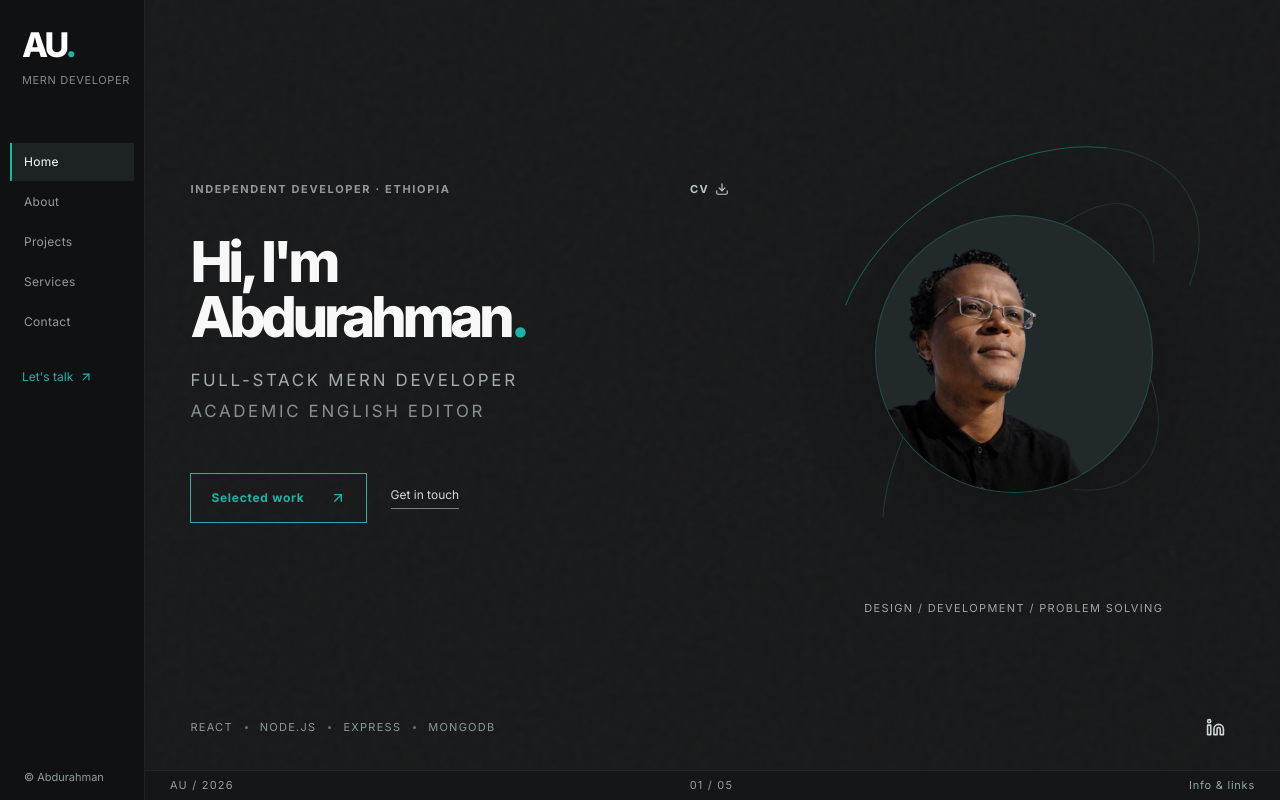
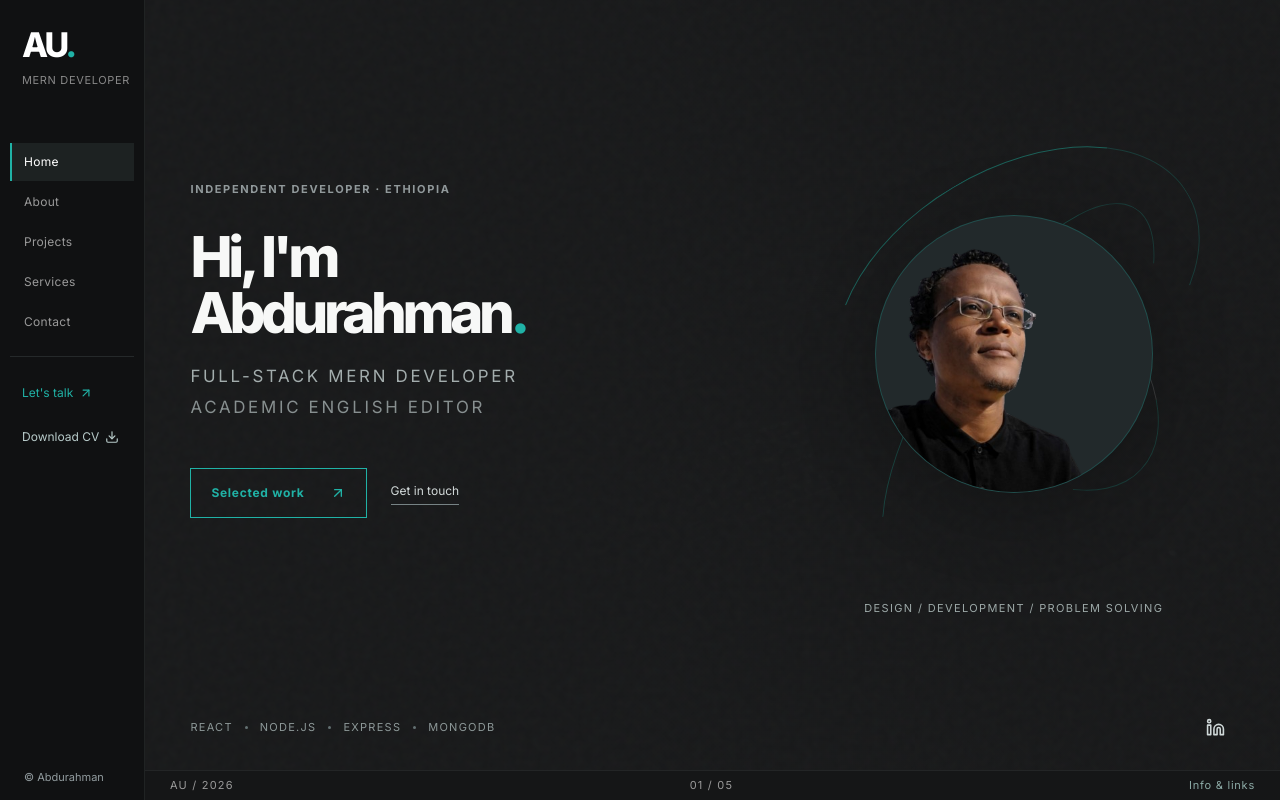
Before and after one commit to abdu-ousman/my-portfolio, a React (Vite) app: page / in a window 1280 px wide. Built offline with nearby package versions, Linux system fonts and the light colour scheme.

Commit message:
A fix on about section

```diff
--- a/src/layout/Navbar.jsx
+++ b/src/layout/Navbar.jsx
@@ -1,5 +1,6 @@
 import React, { useState } from 'react';
-import { Menu, X, ArrowUpRight } from 'lucide-react';
+import { Menu, X, ArrowUpRight, Download } from 'lucide-react';
+const CV={href:'/Abdurahman_Usman_CV.pdf',file:'Abdurahman_Usman_CV.pdf'};
 const links=[{href:'#hero',label:'Home'},{href:'#about',label:'About'},{href:'#projects',label:'Projects'},{href:'#services',label:'Services'},{href:'#contact',label:'Contact'}];
 export const Navbar=({activePage='hero'})=>{
  const [open,setOpen]=useState(false);
@@ -7,10 +8,17 @@ export const Navbar=({activePage='hero'})=>{
   <aside className="viewport-rail" aria-label="Portfolio navigation">
     <a href="#hero" className="viewport-brand" aria-label="Go to home"><span>AU<span className="text-primary">.</span></span><small>MERN DEVELOPER</small></a>
     <nav className="viewport-nav">{links.map(link=><a key={link.href} href={link.href} className={activePage===link.href.slice(1)?'active':''} aria-current={activePage===link.href.slice(1)?'page':undefined}>{link.label}</a>)}</nav>
-    <a className="viewport-rail-contact" href="#contact">Let's talk <ArrowUpRight size={14}/></a>
+    <div className="viewport-rail-actions">
+      <a className="viewport-rail-contact" href="#contact">Let's talk <ArrowUpRight size={14} aria-hidden="true"/></a>
+      <a className="viewport-rail-cv" href={CV.href} download={CV.file} aria-label="Download CV as PDF">Download CV <Download size={14} aria-hidden="true"/></a>
+    </div>
     <span className="viewport-rail-bottom">© Abdurahman</span>
   </aside>
   <div className="viewport-mobile-bar"><a href="#hero" className="viewport-mobile-brand">Abdurahman<span>.</span></a><button aria-expanded={open} aria-label={open?'Close menu':'Open menu'} onClick={()=>setOpen(v=>!v)}>{open?<X/>:<Menu/>}</button></div>
-  {open&&<nav className="viewport-mobile-drawer" aria-label="Mobile navigation">{links.map(link=><a onClick={()=>setOpen(false)} href={link.href} key={link.href} className={activePage===link.href.slice(1)?'active':''}>{link.label}</a>)}</nav>}
+  {open&&<nav className="viewport-mobile-drawer" aria-label="Mobile navigation">{links.map(link=><a onClick={()=>setOpen(false)} href={link.href} key={link.href} className={activePage===link.href.slice(1)?'active':''}>{link.label}</a>)}
+    <div className="viewport-drawer-divider" role="separator"/>
+    <a onClick={()=>setOpen(false)} href="#contact" className="viewport-drawer-action">Let's talk <ArrowUpRight size={15} aria-hidden="true"/></a>
+    <a onClick={()=>setOpen(false)} href={CV.href} download={CV.file} className="viewport-drawer-action cv" aria-label="Download CV as PDF">Download CV <Download size={15} aria-hidden="true"/></a>
+  </nav>}
  </>;
 };
--- a/src/sections/Hero.jsx
+++ b/src/sections/Hero.jsx
@@ -1,5 +1,5 @@
 import { useState } from 'react';
-import { ArrowUpRight, Download, Linkedin } from 'lucide-react';
+import { ArrowUpRight, Linkedin } from 'lucide-react';
 
 // A deliberately restrained opening panel, inspired by the supplied reference.
 // Original portrait and background paths are preserved so the owner's public assets work unchanged.
@@ -15,10 +15,7 @@ export const Hero = () => {
       )}
       <div className="minimal-hero-inner">
         <div className="minimal-hero-copy">
-          <div className="minimal-hero-meta">
-            <span className="minimal-hero-eyebrow">INDEPENDENT DEVELOPER · ETHIOPIA</span>
-            <a className="minimal-hero-cv" href="/Abdurahman_Usman_CV.pdf" download="Abdurahman_Usman_CV.pdf" aria-label="Download CV as PDF" title="Download CV">CV <Download size={14} aria-hidden="true" /></a>
-          </div>
+          <div className="minimal-hero-eyebrow">INDEPENDENT DEVELOPER · ETHIOPIA</div>
           <h1 id="hero-name">Hi, I'm<br/><span>Abdurahman<span className="minimal-hero-dot">.</span></span></h1>
           <p className="minimal-hero-role">Full-stack MERN developer<span className="minimal-hero-role-sub">Academic English editor</span></p>
           <div className="minimal-hero-actions">
--- a/src/viewport.css
+++ b/src/viewport.css
@@ -829,45 +829,18 @@ html, body, #root, button, a, input, select, textarea,
   .minimal-hero-linkedin svg { width: 18px !important; height: 18px !important; }
 }
 
-
-/* v27: A small, purposeful CV utility in the hero eyebrow row.
-   Two primary hero actions remain; the CV no longer creates a third button or mobile row. */
-.minimal-hero-meta {
-  display: flex;
-  align-items: center;
-  justify-content: space-between;
-  gap: 18px;
-  margin-bottom: 32px;
+/* v28: CV lives with the nav actions (rail on desktop, drawer on phones), not in the hero. */
+.viewport-rail-actions { display: flex; flex-direction: column; gap: 2px; margin-top: 15px; padding-top: 15px; border-top: 1px solid #25292a; }
+.viewport-rail-actions .viewport-rail-contact,
+.viewport-rail-actions .viewport-rail-cv { margin-top: 0; }
+.viewport-rail-cv {
+  display: flex; align-items: center; gap: 6px;
+  padding: 12px; font-size: 12px; text-decoration: none;
+  color: #b8cbca; transition: color .18s ease;
 }
-.minimal-hero-meta .minimal-hero-eyebrow { margin: 0; white-space: normal; }
-.minimal-hero-cv {
-  display: inline-flex;
-  flex: 0 0 auto;
-  align-items: center;
-  gap: 6px;
-  padding: 5px 0;
-  font-family: Inter, Arial, sans-serif;
-  font-size: 11px;
-  line-height: 1.3;
-  font-weight: 650;
-  letter-spacing: .12em;
-  color: #b8cbca;
-  background: transparent;
-  border: 0;
-  text-decoration: none;
-  transition: color .18s ease;
-}
-.minimal-hero-cv:hover { color: #20b2a6; }
-.minimal-hero-cv:focus-visible { outline: 2px solid #20b2a6; outline-offset: 5px; }
-.minimal-hero-actions { flex-wrap: nowrap; }
-@media (max-width: 850px) {
-  .minimal-hero-meta { margin-bottom: 14px; gap: 10px; }
-  .minimal-hero-meta .minimal-hero-eyebrow { font-size: 10px; letter-spacing: .1em; }
-  .minimal-hero-cv { font-size: 10px; letter-spacing: .08em; }
-  .minimal-hero-actions { display: flex; flex-wrap: wrap; gap: 18px; }
-}
-@media (max-width: 360px) {
-  .minimal-hero-meta .minimal-hero-eyebrow { font-size: 9px; }
-  .minimal-hero-actions { column-gap: 14px; }
-}
-@media (prefers-reduced-motion: reduce) { .minimal-hero-cv { transition: none; } }
+.viewport-rail-cv:hover, .viewport-rail-cv:focus-visible { color: #20b2a6; }
+.viewport-rail-cv:focus-visible, .viewport-rail-contact:focus-visible { outline: 2px solid #20b2a6; outline-offset: -2px; }
+.viewport-mobile-drawer .viewport-drawer-divider { height: 0; margin: 8px 0 0; border: 0; }
+.viewport-mobile-drawer a.viewport-drawer-action { display: flex; align-items: center; gap: 8px; color: #20b2a6; }
+.viewport-mobile-drawer a.viewport-drawer-action.cv { color: #b8cbca; }
+@media (prefers-reduced-motion: reduce) { .viewport-rail-cv { transition: none; } }
```
